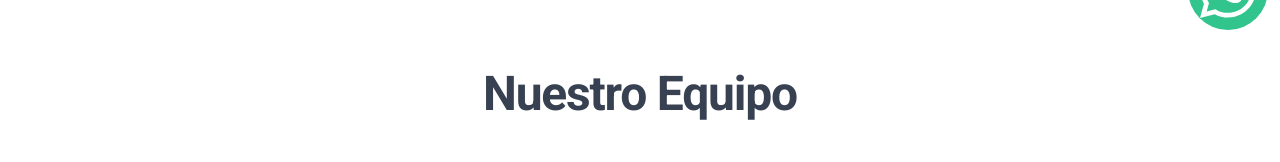
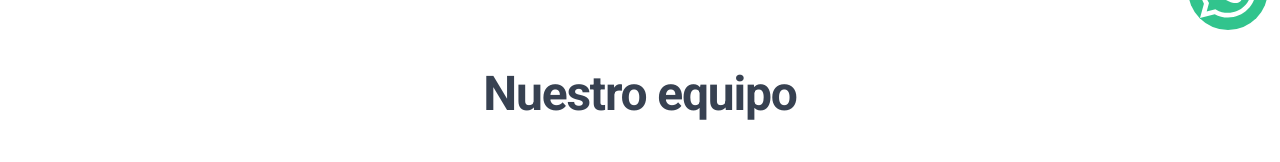
Before and after one commit to JhonE17/KVPLAST, a React (Vite) app: page / in a window 1280 px wide. Shown: the part 706-868 px from the top of the page. Built offline with nearby package versions, Linux system fonts and the light colour scheme.

Commit message:
Update photos slides

```diff
--- a/src/About us/components/AboutUsInfo.jsx
+++ b/src/About us/components/AboutUsInfo.jsx
@@ -3,7 +3,7 @@ export const AboutUsInfo = () => {
     <>
       <div id='nuestro-equipo'>
         <h2 className='mb-4 text-3xl mt-20 font-semibold text-center leading-none tracking-tight text-gray-700 md:text-4xl lg:text-5xl'>
-          Nuestro Equipo
+          Nuestro equipo
         </h2>
         <div className='my-10 text-lg font-normal mx-4 text-justify text-gray-500 lg:text-xl sm:px-16 xl:px-36'>
           <p className='mb-5'>
```
